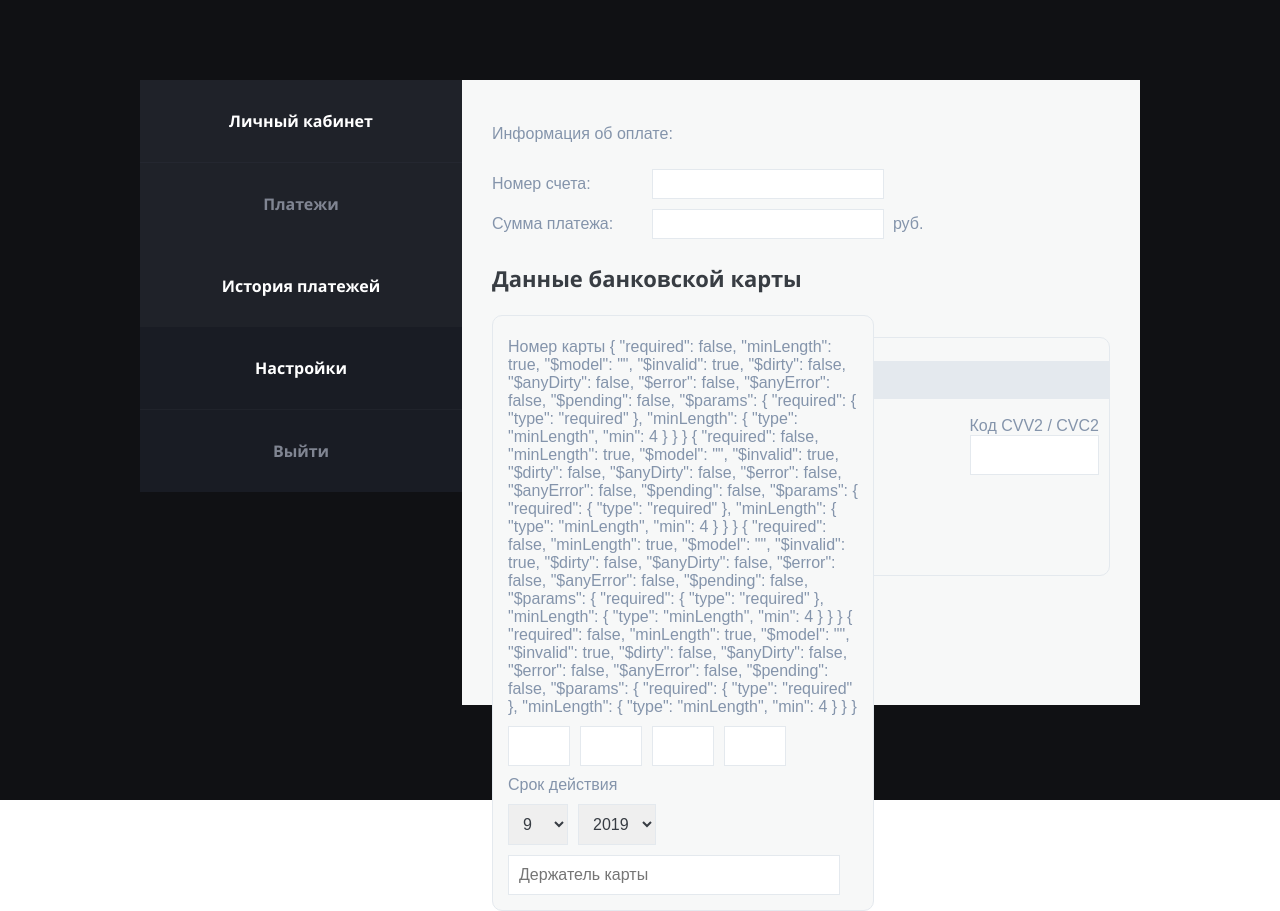
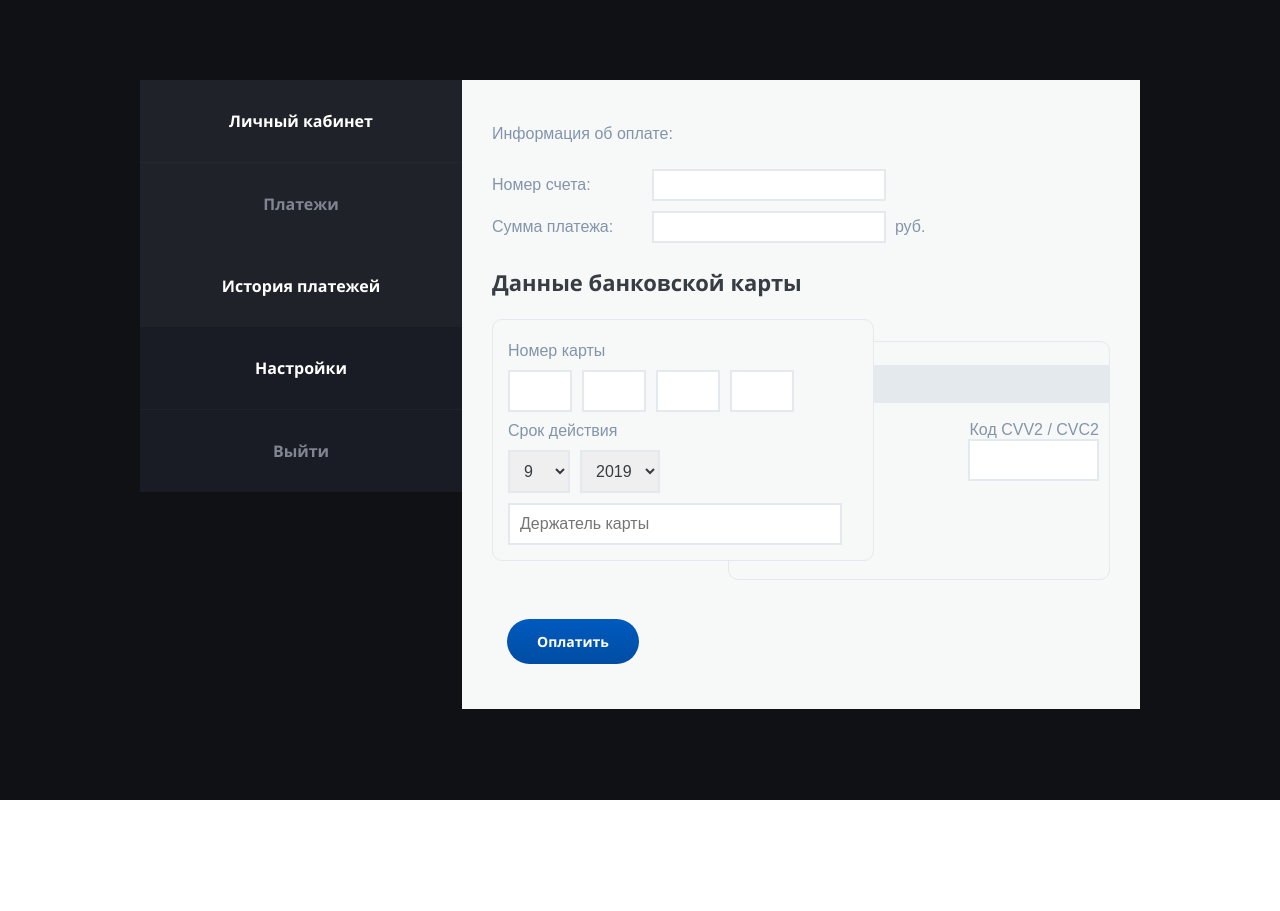
Before and after one commit to Spanri/card-payment-page, a Vue app: page /payment in a window 1280 px wide. After the commit the page ends 800 px from the top, so only its background shows below. Built offline with nearby package versions, Linux system fonts and the light colour scheme.

Commit message:
fix bugs in validation

```diff
--- a/src/assets/scss/_mixins.scss
+++ b/src/assets/scss/_mixins.scss
@@ -26,7 +26,7 @@
 
 @mixin input {
   color: $color-gray-pre-dark;
-  border: 1px $color-border solid;
+  border: 2px $color-border solid;
   padding: 10px;
   font-size: 1em;
 
--- a/src/components/PaymentExtCard.vue
+++ b/src/components/PaymentExtCard.vue
@@ -4,10 +4,18 @@
       class="ext-card__card-number"
       v-model="cardNumber" :v="v.cardNumber"
     />
-    <PaymentExtCardExpirationDate
-      class="ext-card__expiration-date"
-      v-model="date" :v="v.date"
-    />
+    <div class="ext-card__expiration-date-wrapper">
+      <PaymentExtCardExpirationDate
+        class="ext-card__expiration-date"
+        v-model="date" :v="v.date"
+      />
+      <span
+        class="error ext-card__error"
+        v-if="v.cardHolder.$invalid && v.cardHolder.$dirty"
+      >
+        Держатель карты - минимум 4 символа.
+      </span>
+    </div>
     <PaymentExtCardHolder
       class="ext-card__cardholder"
       v-model="cardHolder" :v="v.cardHolder"
@@ -43,7 +51,7 @@ export default {
       },
       set(value) {
         console.log(value);
-        this.v.$touch();
+        this.v.cardNumber.$touch();
         this.$emit('input', { ...this.value, ['cardNumber']: value, });
       },
     },
@@ -52,7 +60,7 @@ export default {
         return this.value.date;
       },
       set(value) {
-        this.v.$touch();
+        this.v.date.$touch();
         this.$emit('input', { ...this.value, ['date']: value, });
       },
     },
@@ -61,7 +69,7 @@ export default {
         return this.value.cardHolder;
       },
       set(value) {
-        this.v.$touch();
+        this.v.cardHolder.$touch();
         this.$emit('input', { ...this.value, ['cardHolder']: value, });
       },
     },
@@ -76,13 +84,23 @@ input, select {
 
 .ext-card {
   @include error;
-  // z-index: 1;
-  // position: absolute;
-  // padding: 22px 15px 15px;
-  // width: 350px;
-  // border: 1px $color-border solid;
-  // border-radius: 10px;
-  // background: $color-backg-content;
+
+  &__error {
+    width: max-content !important;
+    padding-left: 30px;
+    max-width: 150px;
+    align-self: center;
+    text-align: right;
+  }
+
+  &__expiration-date {
+    //width: max-content;
+    //display: inline-block;
+
+    &-wrapper {
+      display: flex;
+    }
+  }
 
   &__input-number-group:last-child {
     margin-right: 0;
--- a/src/components/PaymentExtCardHolder.vue
+++ b/src/components/PaymentExtCardHolder.vue
@@ -8,12 +8,6 @@
         'input-error': v.$invalid && v.$dirty,
         'input-success': !v.$invalid}"
     >
-    <div class="error" v-if="!v.required && v.$dirty">
-      Поле обязательно.
-    </div>
-    <div class="error" v-if="!v.minLength && v.$dirty">
-      Необходимо ввести как минимум 4 символа.
-    </div>
   </div>
 </template>
 
--- a/src/components/PaymentExtCardNumberOfCard.vue
+++ b/src/components/PaymentExtCardNumberOfCard.vue
@@ -1,30 +1,22 @@
 <template>
   <div class="number-of-card">
     <span>Номер карты </span>
-    <span v-for="(vItem, index) in v.$each.$iter" :key="index + 100">
-      <span class="error" v-if="vItem.name.$invalid && vItem.name.$dirty">
-         Поля обязательны (по 4 символа).
-      </span>
-      {{vItem.name}}
+    <span class="error" v-if="v.$invalid && v.$dirty">
+      &emsp;Поля обязательны (по 4 символа).
     </span>
-    <!-- {{v.$each.$iter}} -->
     <br>
     <div class="number-of-card__input-number-group">
       <input
         v-for="(vItem, index) in v.$each.$iter" :key="index"
         class="number-of-card__input-number"
         maxlength="4" title="Введите 4 цифры"
-        v-model="cardNumber[index].name"
+        :value="cardNumber[index].name"
+        @input="setInfo(index, $event.target.value)"
         @keypress="onlyNumber"
         :class="{
           'input-error': vItem.name.$anyError && vItem.name.$dirty,
           'input-success': !vItem.name.$invalid}"
       >
-      <!-- :value="cardNumber[index].name"
-      @input="setInfo(index, $event)" -->
-      <!-- :value="value[index].name"
-      :value="cardNumber[index].name" -->
-      <!-- v-model="cardNumber[index].name" -->
     </div>
   </div>
 </template>
@@ -45,41 +37,21 @@ export default {
       required: true,
     },
   },
-  data() {
-    return {
-      a: [{name: '',},{name: '',},{name: '',},{name: '',},],
-    };
-  },
   computed: {
-    cardNumber: {
-      get() {
-        return this.value;
-      },
-      set(value) {
-        console.log(value);
-        //this.v.$touch();
-        //this.$emit('input', value);
-      },
+    cardNumber() {
+      return this.value;
     },
   },
   methods: {
-    setInfo(index,$event) {
-      // this.cardNumber
-      console.log(this.a);
+    setInfo(index, value) {
       this.value.map((v, i) => {
         if(i == index) {
-          this.cardNumber[i].name = $event.data;
+          this.cardNumber[i].name = value;
         }
       });
-      console.log(this.cardNumber);
-      this.$emit('input', this.cardNumber
-      // this.value.map((v, i) => {
-      //   if(i == index) {
-      //     this.cardNumber[i].name=$event.data;
-      //   }
-      // })
-      );
-      this.v.$touch();
+      this.$emit('input', this.cardNumber);
+      console.log(this.v.$each.$iter[index].name);
+      this.v.$each.$iter[index].name.$touch();
     },
   },
 };
--- a/src/components/PaymentIntCard.vue
+++ b/src/components/PaymentIntCard.vue
@@ -11,10 +11,16 @@
           'input-success': !v.cardCode.$invalid}"
         maxlength="3"
       >
-      <div class="error" v-if="!v.cardCode.required && v.cardCode.$dirty">
+      <div
+        class="error int-card__error"
+        v-if="!v.cardCode.required && v.cardCode.$dirty"
+      >
         Поле обязательно.
       </div>
-      <div class="error" v-if="!v.cardCode.minLength && v.cardCode.$dirty">
+      <div
+        class="error int-card__error"
+        v-if="!v.cardCode.minLength && v.cardCode.$dirty"
+      >
         Необходимо ввести 3 цифры.
       </div>
     </div>
@@ -64,11 +70,11 @@ export default {
 .int-card {
   @include error;
 
-  /* переопределение */
-  .error {
+  &__error {
     display: inline-block;
     text-align: right;
     padding-right: 7px;
+    box-sizing: border-box;
   }
 
   &__title {
```
